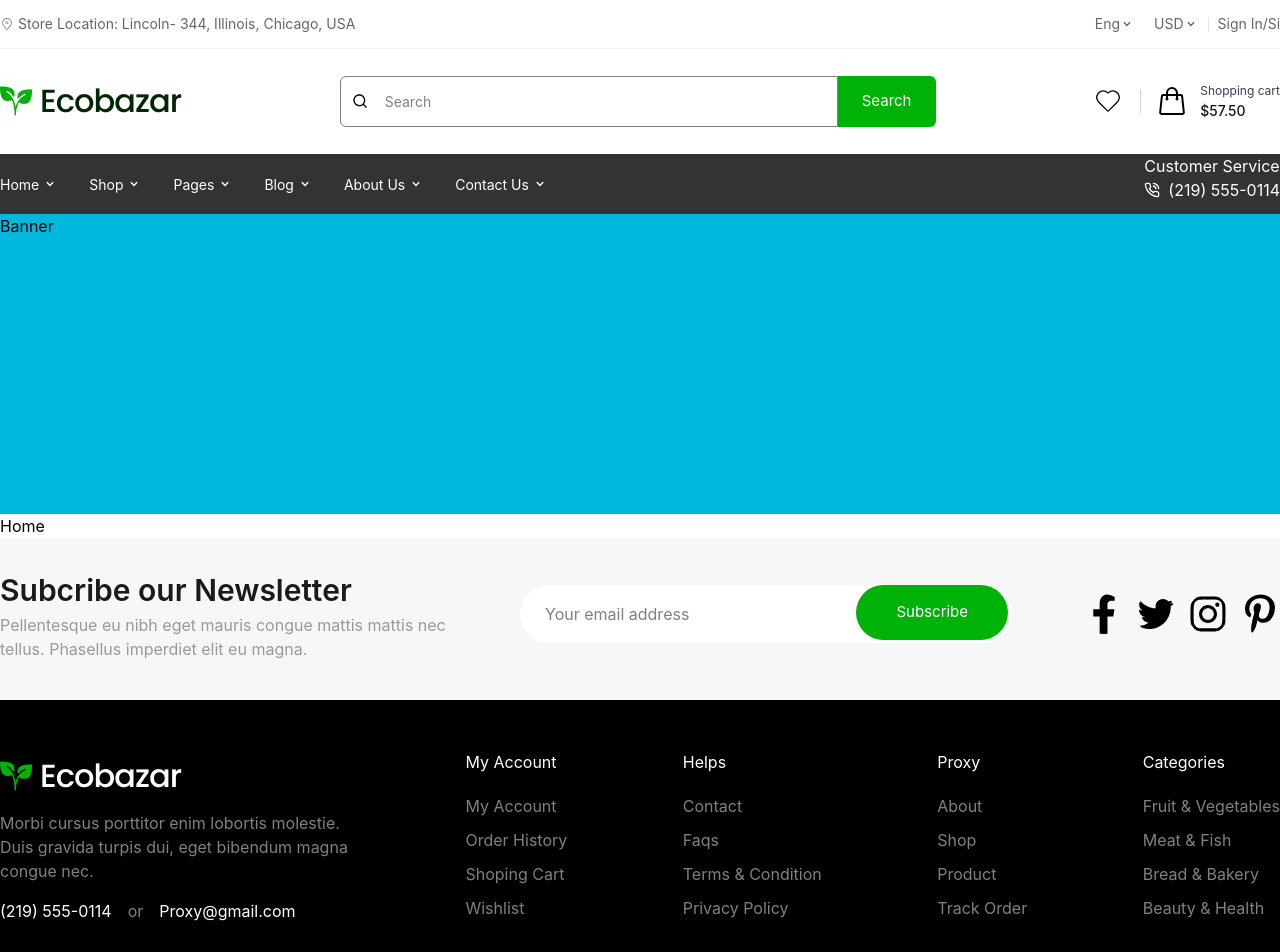
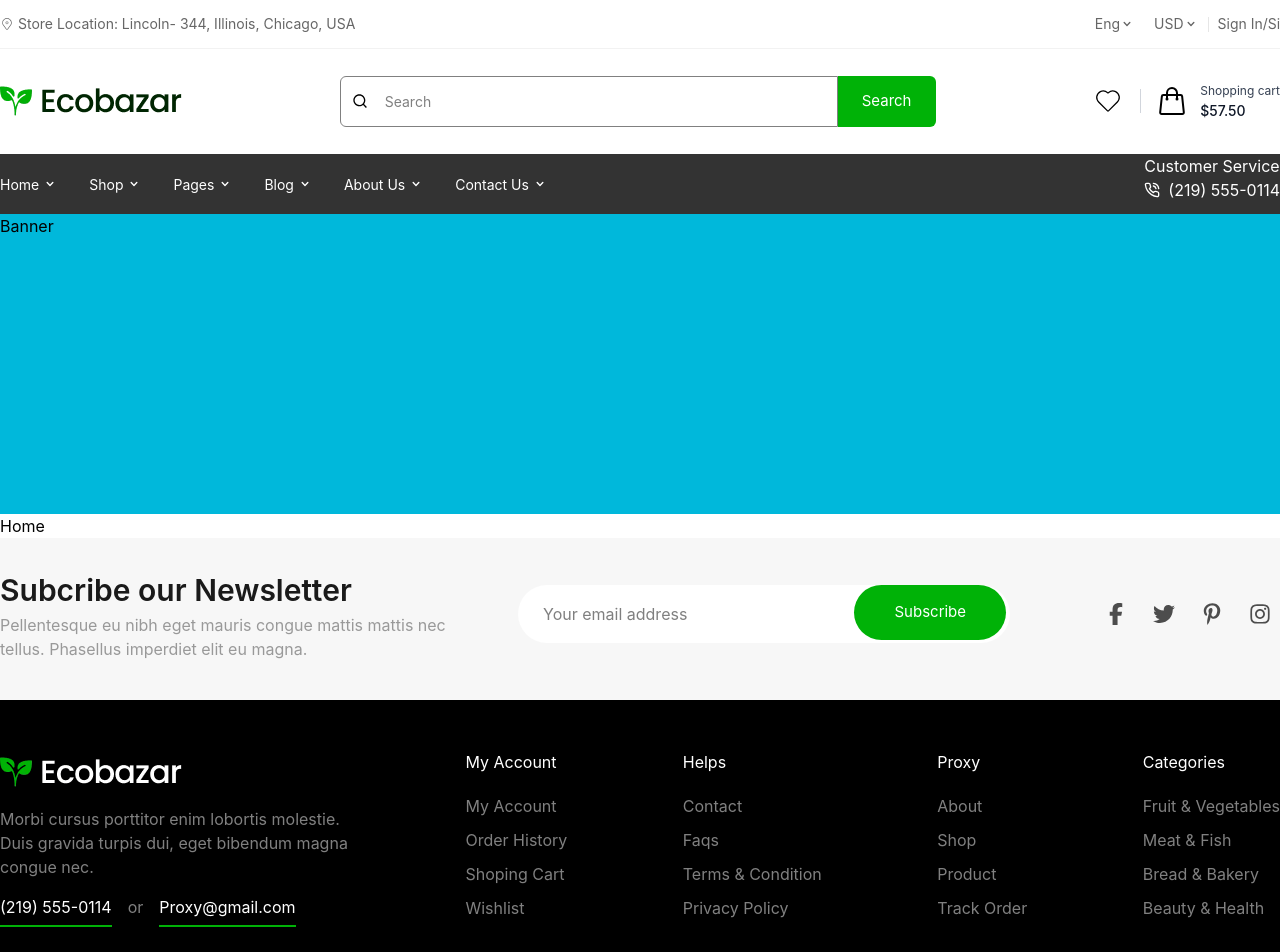
Before and after one commit to kawsereng/Ecobazar, a React (Vite) app: page / in a window 1280 px wide. Shown: the top 952 px of the page. Built offline with nearby package versions, Linux system fonts and the light colour scheme.

Commit message:
Footer Complete

```diff
--- a/src/Components/Layout/Footer.jsx
+++ b/src/Components/Layout/Footer.jsx
@@ -20,60 +20,111 @@ export const Footer = () => {
                 Morbi cursus porttitor enim lobortis molestie. Duis gravida
                 turpis dui, eget bibendum magna congue nec.
               </p>
-                    <div className='flex gap-4 text-[16px]  front-pop'>
-                     <Link to='tel:219555-0114'>(219) 555-0114</Link>
-                       <span className='text-[#808080]'>or</span>
-                        <Link to='mailto:Proxy@gmail.com'>Proxy@gmail.com</Link>
+
+              <div className="flex text-[16px]  front-pop">
+                <Link
+                  to="tel:2195550114"
+                  className="inline-block mr-4 border-b-2 border-[#00b207] pb-1.5"
+                >
+                  (219) 555-0114
+                </Link>
+                <span className="font-normal font-pop text-[16px] text-[#808080]">
+                  or
+                </span>
+                <Link
+                  to="mailto:Proxy@gmail.com"
+                  className="inline-block ml-4 border-b-2 border-[#00b207] pb-1.5"
+                >
+                  Proxy@gmail.com
+                </Link>
+              </div>
             </div>
 
-                </div>
-
-                <div className="text-[#808080]"> <h2 className='text-white pb-[20px]'>My Account</h2>
+            <div className="text-[#808080]">
+              {" "}
+              <h2 className="text-white pb-[20px]">My Account</h2>
               <ul>
-                        <li className='pb-[10px] hover:text-white cursor-pointer'>My Account</li>
-                        <li className='pb-[10px] hover:text-white cursor-pointer'>Order History</li>
-                        <li className='pb-[10px] hover:text-white cursor-pointer'>Shoping Cart</li>
-                        <li className='pb-[10px] hover:text-white cursor-pointer'>Wishlist</li>
+                <li className="pb-[10px] hover:text-white cursor-pointer">
+                  My Account
+                </li>
+                <li className="pb-[10px] hover:text-white cursor-pointer">
+                  Order History
+                </li>
+                <li className="pb-[10px] hover:text-white cursor-pointer">
+                  Shoping Cart
+                </li>
+                <li className="pb-[10px] hover:text-white cursor-pointer">
+                  Wishlist
+                </li>
               </ul>
             </div>
 
-                <div className="text-[#808080]"> <h3 className='text-white  pb-[20px]'>Helps</h3>
+            <div className="text-[#808080]">
+              {" "}
+              <h3 className="text-white  pb-[20px]">Helps</h3>
               <ul>
-                        <li className='pb-[10px] hover:text-white cursor-pointer'>Contact</li>
-                        <li className='pb-[10px] hover:text-white cursor-pointer'>Faqs</li>
-                        <li className='pb-[10px] hover:text-white cursor-pointer'>Terms & Condition</li>
-                        <li className='pb-[10px] hover:text-white cursor-pointer'>Privacy Policy</li>
+                <li className="pb-[10px] hover:text-white cursor-pointer">
+                  Contact
+                </li>
+                <li className="pb-[10px] hover:text-white cursor-pointer">
+                  Faqs
+                </li>
+                <li className="pb-[10px] hover:text-white cursor-pointer">
+                  Terms & Condition
+                </li>
+                <li className="pb-[10px] hover:text-white cursor-pointer">
+                  Privacy Policy
+                </li>
               </ul>
             </div>
 
-                <div className="text-[#808080]"> <h3 className='text-white  pb-[20px]'>Proxy</h3>
+            <div className="text-[#808080]">
+              {" "}
+              <h3 className="text-white  pb-[20px]">Proxy</h3>
               <ul>
-                        <li className='pb-[10px] hover:text-white cursor-pointer'>About</li>
-                        <li className='pb-[10px] hover:text-white cursor-pointer'>Shop</li>
-                        <li className='pb-[10px] hover:text-white cursor-pointer'>Product</li>
-                        <li className='pb-[10px] hover:text-white cursor-pointer'>Track Order</li>
+                <li className="pb-[10px] hover:text-white cursor-pointer">
+                  About
+                </li>
+                <li className="pb-[10px] hover:text-white cursor-pointer">
+                  Shop
+                </li>
+                <li className="pb-[10px] hover:text-white cursor-pointer">
+                  Product
+                </li>
+                <li className="pb-[10px] hover:text-white cursor-pointer">
+                  Track Order
+                </li>
               </ul>
             </div>
 
-                <div className="text-[#808080]"> <h3 className='text-white  pb-[20px]'>Categories</h3>
+            <div className="text-[#808080]">
+              {" "}
+              <h3 className="text-white  pb-[20px]">Categories</h3>
               <ul>
-                        <li className='pb-[10px] hover:text-white cursor-pointer'>Fruit & Vegetables</li>
-                        <li className='pb-[10px] hover:text-white cursor-pointer'>Meat & Fish</li>
-                        <li className='pb-[10px] hover:text-white cursor-pointer'>Bread & Bakery</li>
-                        <li className='pb-[10px] hover:text-white cursor-pointer'>Beauty & Health</li>
+                <li className="pb-[10px] hover:text-white cursor-pointer">
+                  Fruit & Vegetables
+                </li>
+                <li className="pb-[10px] hover:text-white cursor-pointer">
+                  Meat & Fish
+                </li>
+                <li className="pb-[10px] hover:text-white cursor-pointer">
+                  Bread & Bakery
+                </li>
+                <li className="pb-[10px] hover:text-white cursor-pointer">
+                  Beauty & Health
+                </li>
               </ul>
             </div>
-
           </div>
 
-          <div className='border border-b-[#1A1A1A] pt-[60px]'></div>
-            <div className='flex justify-between items-center py-5'>
-
-                <h5 className='text-[#808080] front-pop text-[16px]'>Ecobazar eCommerce © 2021. All Rights Reserved</h5>
+          <div className="border border-b-[#1A1A1A] pt-[60px]"></div>
+          <div className="flex justify-between items-center py-5">
+            <h5 className="text-[#808080] front-pop text-[16px]">
+              Ecobazar eCommerce © 2021. All Rights Reserved
+            </h5>
 
             <img src={Fcard} alt="Fcard" />
           </div>
-
         </Container>
       </div>
     </>
--- a/src/Components/Layout/FooterTop.jsx
+++ b/src/Components/Layout/FooterTop.jsx
@@ -1,8 +1,9 @@
 import { Container } from "./Container"
-import { FaFacebookF } from "react-icons/fa";
-import { IoLogoTwitter } from "react-icons/io";
-import { FaInstagram } from "react-icons/fa";
+import { FaFacebookF } from "react-icons/fa6";
+import { FaTwitter } from "react-icons/fa";
 import { FaPinterestP } from "react-icons/fa";
+import { FaInstagram } from "react-icons/fa6";
+import { Link } from 'react-router';
 export const FooterTop = () => {
   return (
     <>
@@ -33,16 +34,31 @@ export const FooterTop = () => {
               </div>
             </div>
             {/* icon */}
-               <div className="flex   gap-3">
-                <FaFacebookF className="w-[40px] h-[40px] hover:bg-[#00B207] rounded-full cursor-pointer"/>
-                <IoLogoTwitter  className="w-[40px] h-[40px] hover:bg-[#00B207] rounded-full cursor-pointer" />
-                <FaInstagram  className="w-[40px] h-[40px] hover:bg-[#00B207] rounded-full cursor-pointer"/>
-                <FaPinterestP  className="w-[40px] h-[40px] hover:bg-[#00B207] rounded-full cursor-pointer"/>
+            <div className="flex gap-2 ml-4">
+              <div className="w-10 h-10 rounded-full flex justify-center items-center hover:bg-[#00B207] hover:text-white cursor-pointer text-[#4D4D4D]">
+                <Link to='https://www.facebook.com/' target='_blank'>
+                  <FaFacebookF size={22} />
+                </Link>
+              </div>
+              <div className="w-10 h-10 rounded-full flex justify-center items-center hover:bg-[#00B207] hover:text-white cursor-pointer text-[#4D4D4D]">
+                <Link to='https://x.com/' target='_blank'>
+                  <FaTwitter size={22} />
+                </Link>
+              </div>
+              <div className="w-10 h-10 rounded-full flex justify-center items-center hover:bg-[#00B207] hover:text-white cursor-pointer text-[#4D4D4D]">
+                <Link to='https://www.pinterest.com//' target='_blank'>
+                  <FaPinterestP size={22} />
+                </Link>
+              </div>
+              <div className="w-10 h-10 rounded-full flex justify-center items-center hover:bg-[#00B207] hover:text-white cursor-pointer text-[#4D4D4D]">
+                <Link to='https://www.instagram.com/' target='_blank'>
+                  <FaInstagram size={22} />
+                </Link>
+              </div>
             </div>
           </div>
         </Container>
       </div>
-
     </>
-  )
+  );
 }
--- a/src/pages/Home.jsx
+++ b/src/pages/Home.jsx
@@ -6,7 +6,7 @@ let data = useSelector((state)=> console.log(state));
 
   return (
     <>
-    <h1 className=''>Home</h1>
+    <h1>Home</h1>
     </>
   )
 }
```
Lines whose indentation alone changed are shown as unchanged.
